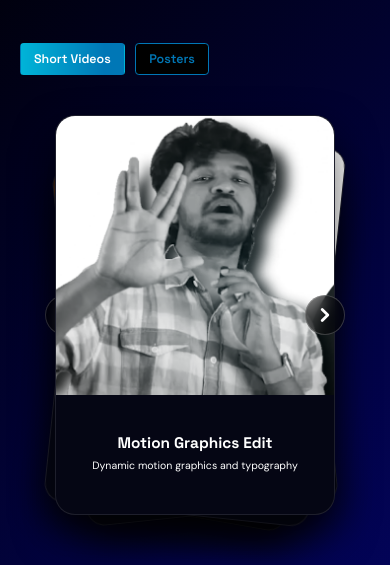
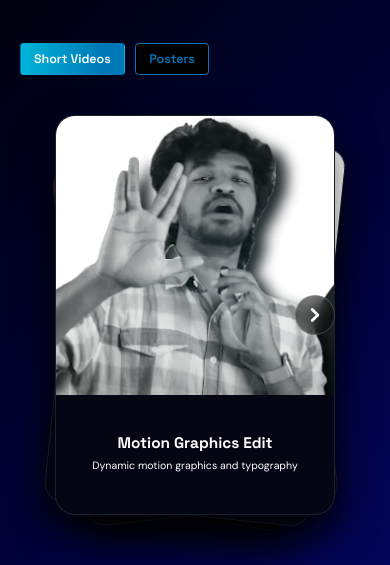
Before and after one commit to santhoshzenforge/Portfolio, a React (Vite) app in the folder frontend/: page / in a window 390 px wide. Shown: the part 3565-4130 px from the top of the page. Built offline with nearby package versions, Linux system fonts and the light colour scheme; no server answers; a web font is replaced by a local one.

Commit message:
Fix deck nav arrows not showing on mobile - use padding instead of negative offsets

```diff
--- a/frontend/src/index.css
+++ b/frontend/src/index.css
@@ -1216,10 +1216,11 @@ section {
   .deck-container {
     height: 450px;
     max-width: 320px;
-    margin-bottom: 100px; /* Prevents overlapping with the dock */
+    margin-bottom: 100px;
+    padding: 0 56px;
   }
-  .deck-nav-prev { left: -15px; }
-  .deck-nav-next { right: -15px; }
+  .deck-nav-prev { left: 4px; }
+  .deck-nav-next { right: 4px; }
   .dock-item {
     width: 48px !important;
     height: 48px !important;
@@ -1231,9 +1232,10 @@ section {
     height: 400px;
     max-width: 280px;
     margin-bottom: 100px;
+    padding: 0 48px;
   }
-  .deck-nav-prev { left: -10px; }
-  .deck-nav-next { right: -10px; }
+  .deck-nav-prev { left: 0; }
+  .deck-nav-next { right: 0; }
   .deck-nav-btn {
     width: 40px;
     height: 40px;
```
